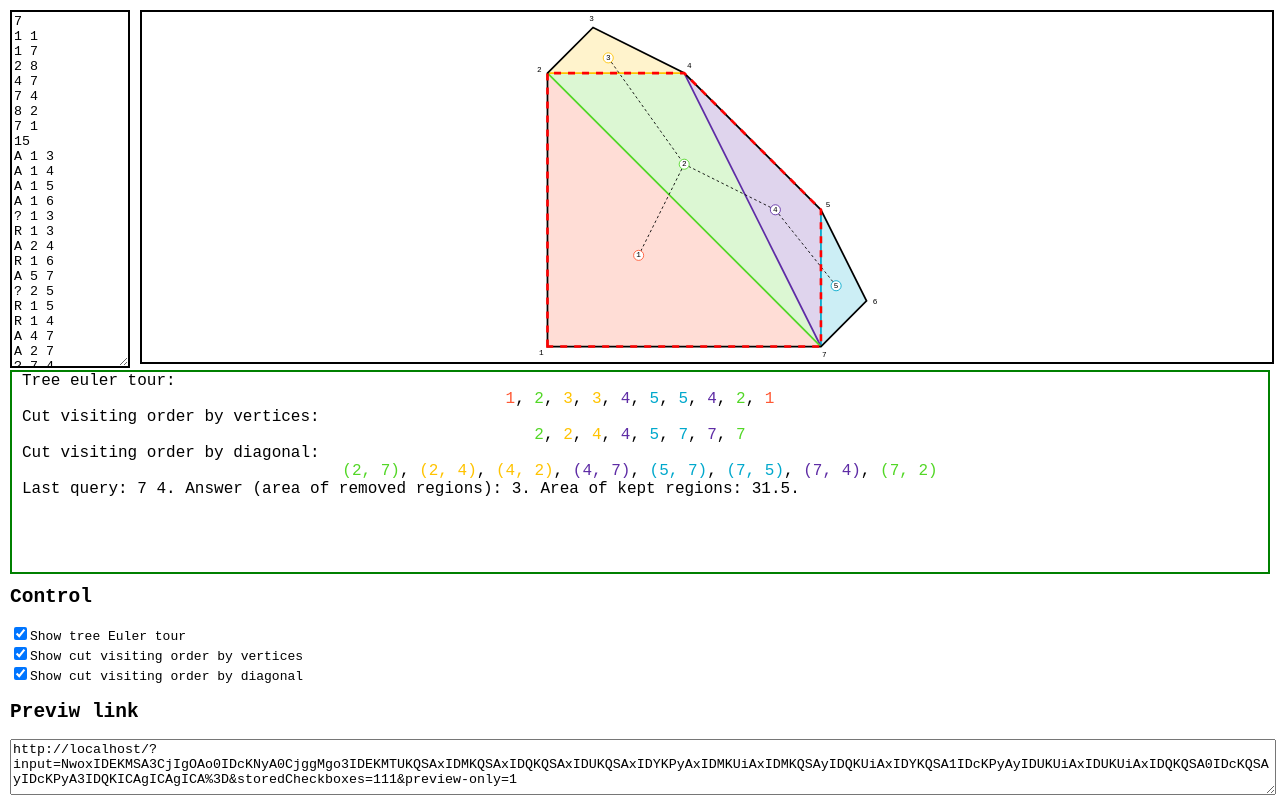
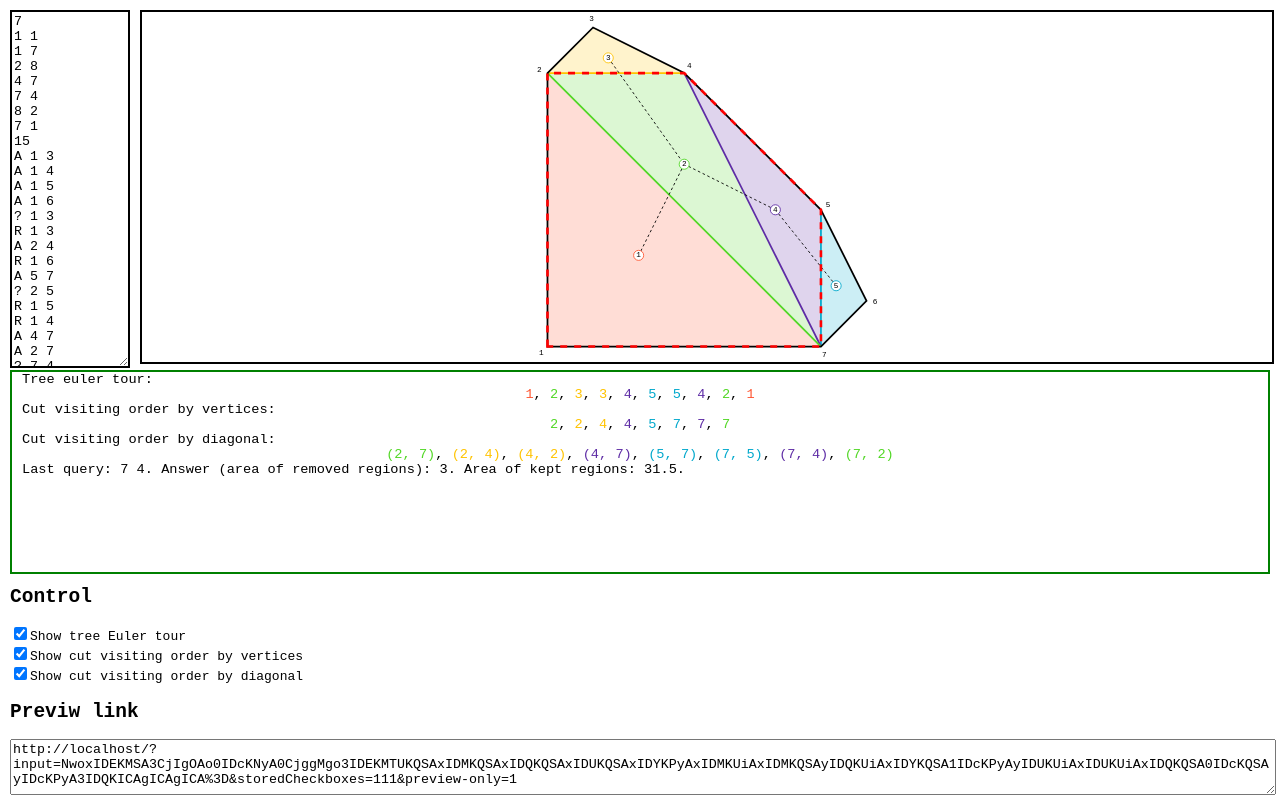
Before and after one commit to quangloc99/vietnam-icpc-2023-regional-areaquery-visualizer, a website with bundled scripts: page index.html in a window 1280 px wide. Built offline with nearby package versions, Linux system fonts and the light colour scheme.

Commit message:
Update font size again

```diff
--- a/style.css
+++ b/style.css
@@ -34,7 +34,7 @@ body {
     height: 10px;
     height: 100%;
     overflow-y: scroll;
-    font-size: 1rem;
+    font-size: 1.05em;
 }
 
 #status.ok {
```
